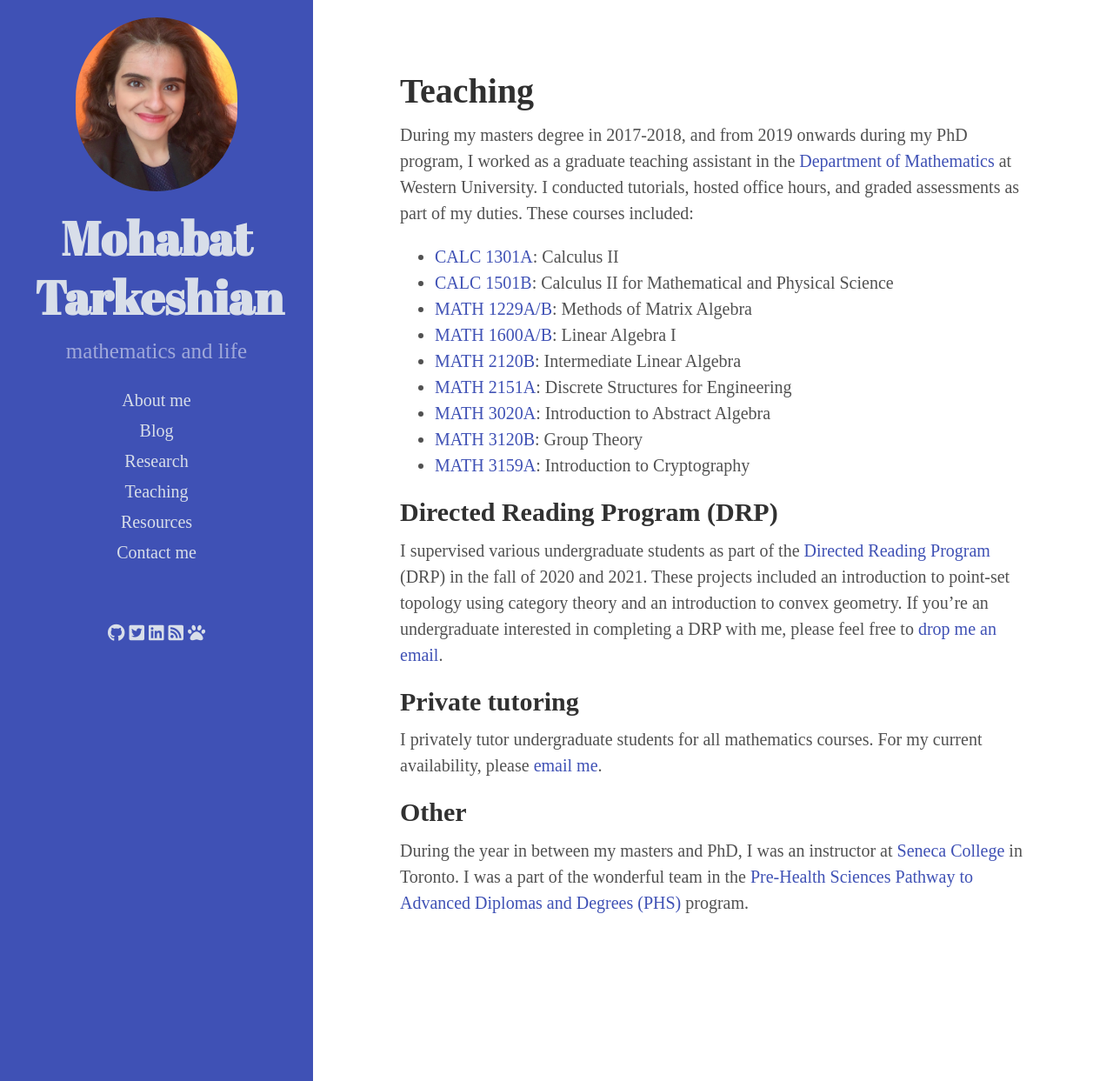
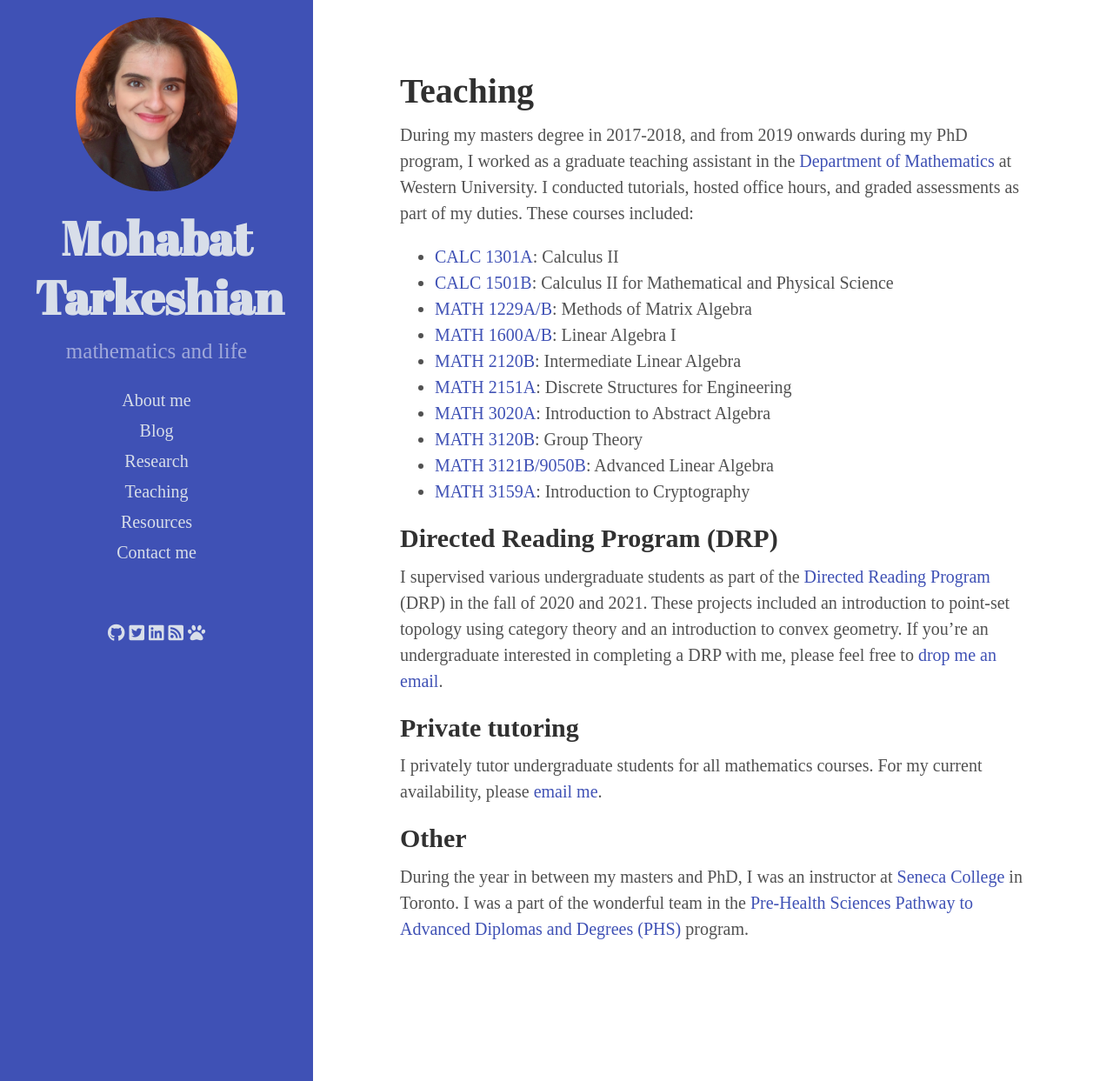
Before and after one commit to mohabatt/mohabatt.github.io, a Jekyll site: the page built from teaching.md, in a window 1280 px wide and 1243 px high. Shown: the whole window at 87% size. Built offline with Jekyll 4.4.1, drawn with Linux system fonts in a browser that asks for light colours; nearby versions of some CDN libraries.

Commit message:
added advanced linear algebra

```diff
--- a/teaching.md
+++ b/teaching.md
@@ -12,6 +12,7 @@ During my masters degree in 2017-2018, and from 2019 onwards during my PhD progr
 - [MATH 2151A](https://www.math.uwo.ca/undergraduate/current_students/course_information/course-outlines-directory/2021/Math2151fw21.pdf): Discrete Structures for Engineering
 - [MATH 3020A](https://www.uwo.ca/math/faculty/kapulkin/courses/2021-3020A.html): Introduction to Abstract Algebra
 - [MATH 3120B](https://www.math.uwo.ca/undergraduate/current_students/course_information/course-outlines-directory/2020/Math-3120B.pdf): Group Theory
+- [MATH 3121B/9050B](https://www.math.uwo.ca/faculty/lemire/teaching/FW21/math3121b9050bfw21.html): Advanced Linear Algebra
 - [MATH 3159A](https://www.math.uwo.ca/undergraduate/current_students/course_information/course-outlines-directory/2020/Math-3159A.pdf): Introduction to Cryptography
 
 ## Directed Reading Program (DRP)
```
